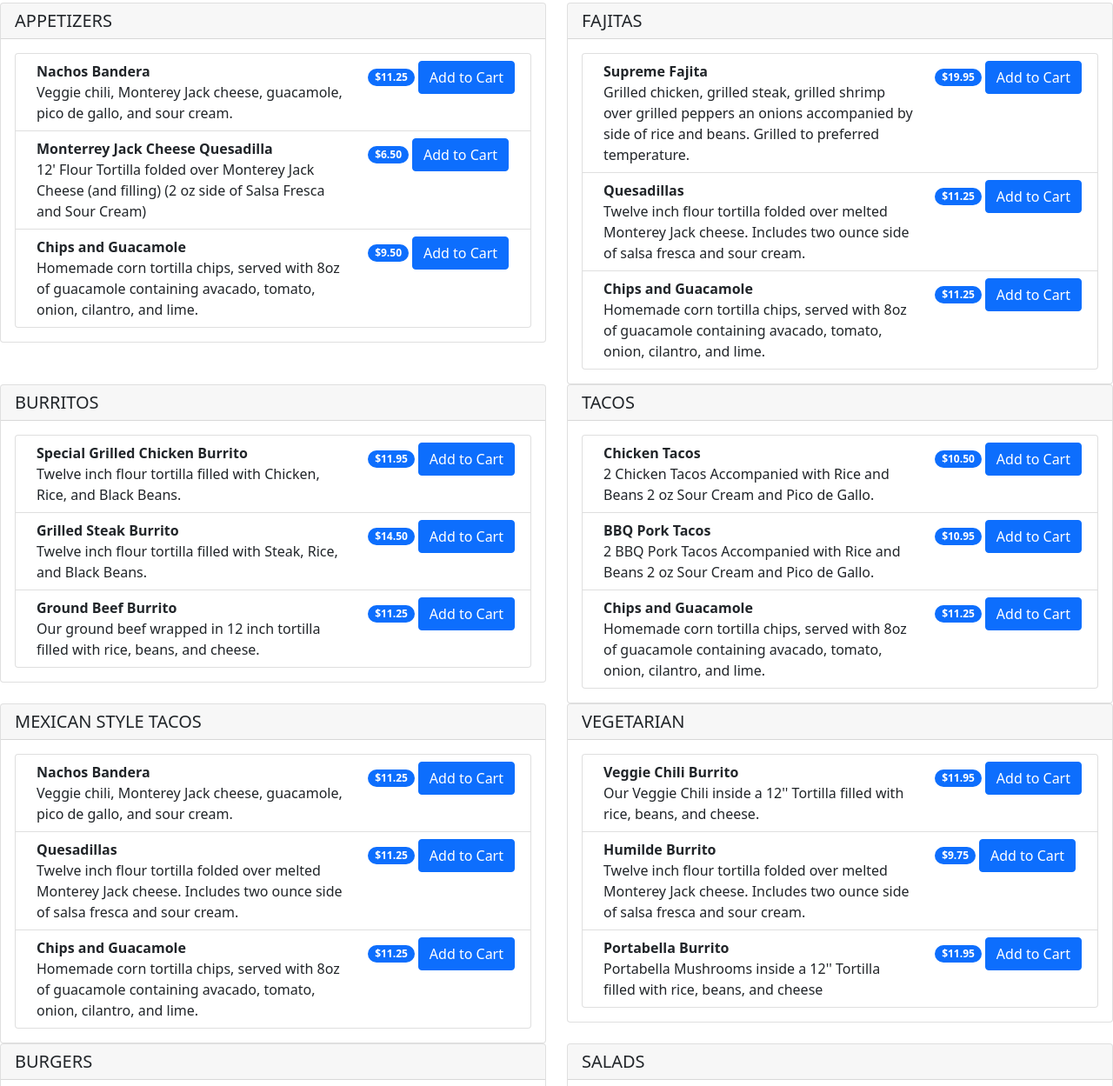
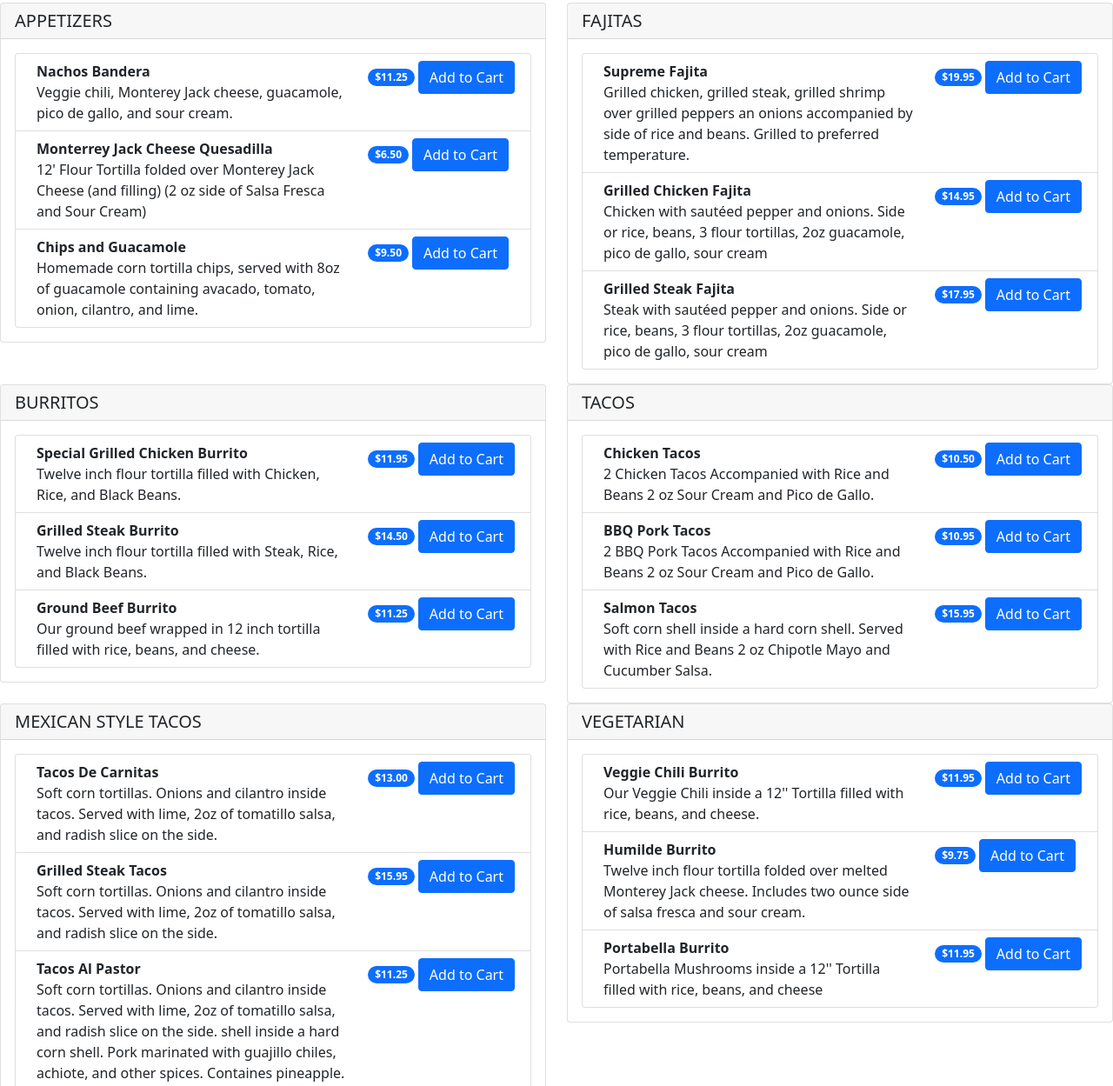
Before and after one commit to themarkr/MarcyEats, a website: page menu.html in a window 1280 px wide. Shown: the part 109-1358 px from the top of the page at 87% size. Drawn offline with nearby package versions, Linux system fonts and the light colour scheme; no server answers.

Commit message:
add new menu items and id's

```diff
--- a/menu.html
+++ b/menu.html
@@ -113,13 +113,13 @@
                             <div class="row">
                                 <div class="col-8">
                                     <div class="ms-2 me-auto">
-                                        <div class="fw-bold">Quesadillas</div>
-                                        Twelve inch flour tortilla folded over melted Monterey Jack cheese. Includes two ounce side of salsa fresca and sour cream.
+                                        <div class="fw-bold">Grilled Chicken Fajita</div>
+                                        Chicken with sautéed pepper and onions. Side or rice, beans, 3 flour tortillas, 2oz guacamole, pico de gallo, sour cream
                                     </div>
                                 </div>
                                 <div class="col-4">
-                                    <span class="badge bg-primary rounded-pill" style="margin-bottom: 2rem; justify-content: flex-end; max-width: 54px;">$11.25</span>
-                                    <a class="btn btn-primary add-to-cart-button">Add to Cart</a>
+                                    <span class="badge bg-primary rounded-pill" style="margin-bottom: 2rem; justify-content: flex-end; max-width: 54px;">$14.95</span>
+                                    <a class="btn btn-primary add-to-cart-button" id="62">Add to Cart</a>
                                 </div>
                             </div>
                         </li>
@@ -127,13 +127,12 @@
                             <div class="row">
                                 <div class="col-8">
                                     <div class="ms-2 me-auto">
-                                        <div class="fw-bold">Chips and Guacamole</div>
-                                        Homemade corn tortilla chips, served with 8oz of guacamole containing avacado, tomato, onion, cilantro, and lime.
-                                    </div>
+                                        <div class="fw-bold">Grilled Steak Fajita</div>
+                                        Steak with sautéed pepper and onions. Side or rice, beans, 3 flour tortillas, 2oz guacamole, pico de gallo, sour cream </div>
                                 </div>
                                 <div class="col-4">
-                                    <span class="badge bg-primary rounded-pill" style="margin-bottom: 2rem; justify-content: flex-end; max-width: 54px;">$11.25</span>
-                                    <a class="btn btn-primary add-to-cart-button">Add to Cart</a>
+                                    <span class="badge bg-primary rounded-pill" style="margin-bottom: 2rem; justify-content: flex-end; max-width: 54px;">$17.95</span>
+                                    <a class="btn btn-primary add-to-cart-button" id="63">Add to Cart</a>
                                 </div>
                             </div>
                         </li>
@@ -234,13 +233,12 @@
                             <div class="row">
                                 <div class="col-8">
                                     <div class="ms-2 me-auto">
-                                        <div class="fw-bold">Chips and Guacamole</div>
-                                        Homemade corn tortilla chips, served with 8oz of guacamole containing avacado, tomato, onion, cilantro, and lime.
-                                    </div>
+                                        <div class="fw-bold">Salmon Tacos</div>
+                                        Soft corn shell inside a hard corn shell. Served with Rice and Beans 2 oz Chipotle Mayo and Cucumber Salsa. </div>
                                 </div>
                                 <div class="col-4">
-                                    <span class="badge bg-primary rounded-pill" style="margin-bottom: 2rem; justify-content: flex-end; max-width: 54px;">$11.25</span>
-                                    <a href="#" class="btn btn-primary">Add to Cart</a>
+                                    <span class="badge bg-primary rounded-pill" style="margin-bottom: 2rem; justify-content: flex-end; max-width: 54px;">$15.95</span>
+                                    <a class="btn btn-primary add-to-cart-button" id="58">Add to Cart</a>
                                 </div>
                             </div>
                         </li>
@@ -261,39 +259,38 @@
                             <div class="row">
                                 <div class="col-8">
                                     <div class="ms-2 me-auto">
-                                        <div class="fw-bold">Nachos Bandera</div>
-                                        Veggie chili, Monterey Jack cheese, guacamole, pico de gallo, and sour cream.
+                                        <div class="fw-bold">Tacos De Carnitas</div>
+                                        Soft corn tortillas. Onions and cilantro inside tacos. Served with lime, 2oz of tomatillo salsa, and radish slice on the side.
                                     </div>
                                 </div>
                                 <div class="col-4">
-                                    <span class="badge bg-primary rounded-pill" style="margin-bottom: 2rem; justify-content: flex-end; max-width: 54px;">$11.25</span>
-                                    <a href="#" class="btn btn-primary">Add to Cart</a>
+                                    <span class="badge bg-primary rounded-pill" style="margin-bottom: 2rem; justify-content: flex-end; max-width: 54px;">$13.00</span>
+                                    <a class="btn btn-primary add-to-cart-button" id="57">Add to Cart</a>
                                 </div>
                         </li>
                         <li class="list-group-item d-flex justify-content-between align-items-start">
                             <div class="row">
                                 <div class="col-8">
                                     <div class="ms-2 me-auto">
-                                        <div class="fw-bold">Quesadillas</div>
-                                        Twelve inch flour tortilla folded over melted Monterey Jack cheese. Includes two ounce side of salsa fresca and sour cream.
-                                    </div>
+                                        <div class="fw-bold">Grilled Steak Tacos</div>
+                                        Soft corn tortillas. Onions and cilantro inside tacos. Served with lime, 2oz of tomatillo salsa, and radish slice on the side. </div>
                                 </div>
                                 <div class="col-4">
-                                    <span class="badge bg-primary rounded-pill" style="margin-bottom: 2rem; justify-content: flex-end; max-width: 54px;">$11.25</span>
-                                    <a href="#" class="btn btn-primary">Add to Cart</a>
+                                    <span class="badge bg-primary rounded-pill" style="margin-bottom: 2rem; justify-content: flex-end; max-width: 54px;">$15.95</span>
+                                    <a class="btn btn-primary add-to-cart-button" id="60">Add to Cart</a>
                                 </div>
                         </li>
                         <li class="list-group-item d-flex justify-content-between align-items-start">
                             <div class="row">
                                 <div class="col-8">
                                     <div class="ms-2 me-auto">
-                                        <div class="fw-bold">Chips and Guacamole</div>
-                                        Homemade corn tortilla chips, served with 8oz of guacamole containing avacado, tomato, onion, cilantro, and lime.
+                                        <div class="fw-bold">Tacos Al Pastor</div>
+                                        Soft corn tortillas. Onions and cilantro inside tacos. Served with lime, 2oz of tomatillo salsa, and radish slice on the side. shell inside a hard corn shell. Pork marinated with guajillo chiles, achiote, and other spices. Containes pineapple.
                                     </div>
                                 </div>
                                 <div class="col-4">
                                     <span class="badge bg-primary rounded-pill" style="margin-bottom: 2rem; justify-content: flex-end; max-width: 54px;">$11.25</span>
-                                    <a href="#" class="btn btn-primary">Add to Cart</a>
+                                    <a class="btn btn-primary add-to-cart-button" id="61">Add to Cart</a>
                                 </div>
                             </div>
                         </li>
@@ -608,13 +605,12 @@
                                     <div class="row">
                                         <div class="col-8">
                                             <div class="ms-2 me-auto">
-                                                <div class="fw-bold">Chips and Guacamole</div>
-                                                Homemade corn tortilla chips, served with 8oz of guacamole containing avacado, tomato, onion, cilantro, and lime.
-                                            </div>
+                                                <div class="fw-bold">Grilled Chicken Torta</div>
+                                                Mexican Style Sandwich Black beans, lettuce, tomato, onions, mayo, Queso Oaxaca (grilled chicken) </div>
                                         </div>
                                         <div class="col-4">
-                                            <span class="badge bg-primary rounded-pill" style="margin-bottom: 2rem; justify-content: flex-end; max-width: 54px;">$11.25</span>
-                                            <a href="#" class="btn btn-primary">Add to Cart</a>
+                                            <span class="badge bg-primary rounded-pill" style="margin-bottom: 2rem; justify-content: flex-end; max-width: 54px;">$7.95</span>
+                                            <a class="btn btn-primary add-to-cart-button" id="56">Add to Cart</a>
                                         </div>
                                     </div>
                                 </li>
```
